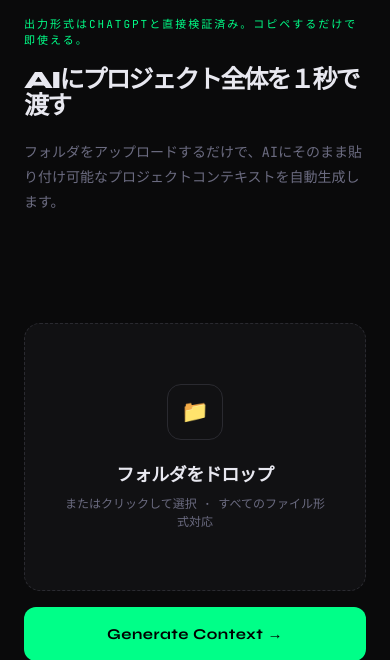
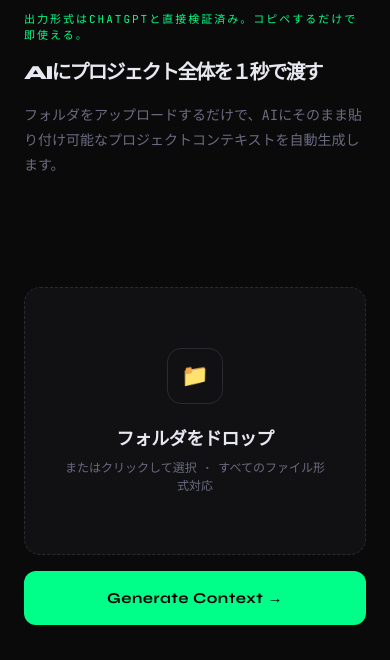
Before and after one commit to dai-par/ContextForge, a Flask app: page / in a window 390 px wide. Shown: the part 122-782 px from the top of the page. Run offline with Flask 3, Linux system fonts and the light colour scheme.

Commit message:
document chenged 1

```diff
--- a/main_app/static/style.css
+++ b/main_app/static/style.css
@@ -67,7 +67,7 @@ input[type="file"] {
 }
 
 .hero {
-    padding: 15px 0 60px;
+    padding: 10px 0 60px;
 }
 
 .hero-tag {
@@ -83,7 +83,7 @@ input[type="file"] {
 }
 
 .hero h1 {
-    font-size: clamp(25px, 5vw, 56px);
+    font-size: clamp(20px, 5vw, 56px);
     font-weight: 800;
     line-height: 1.05;
     letter-spacing: -2px;
```
